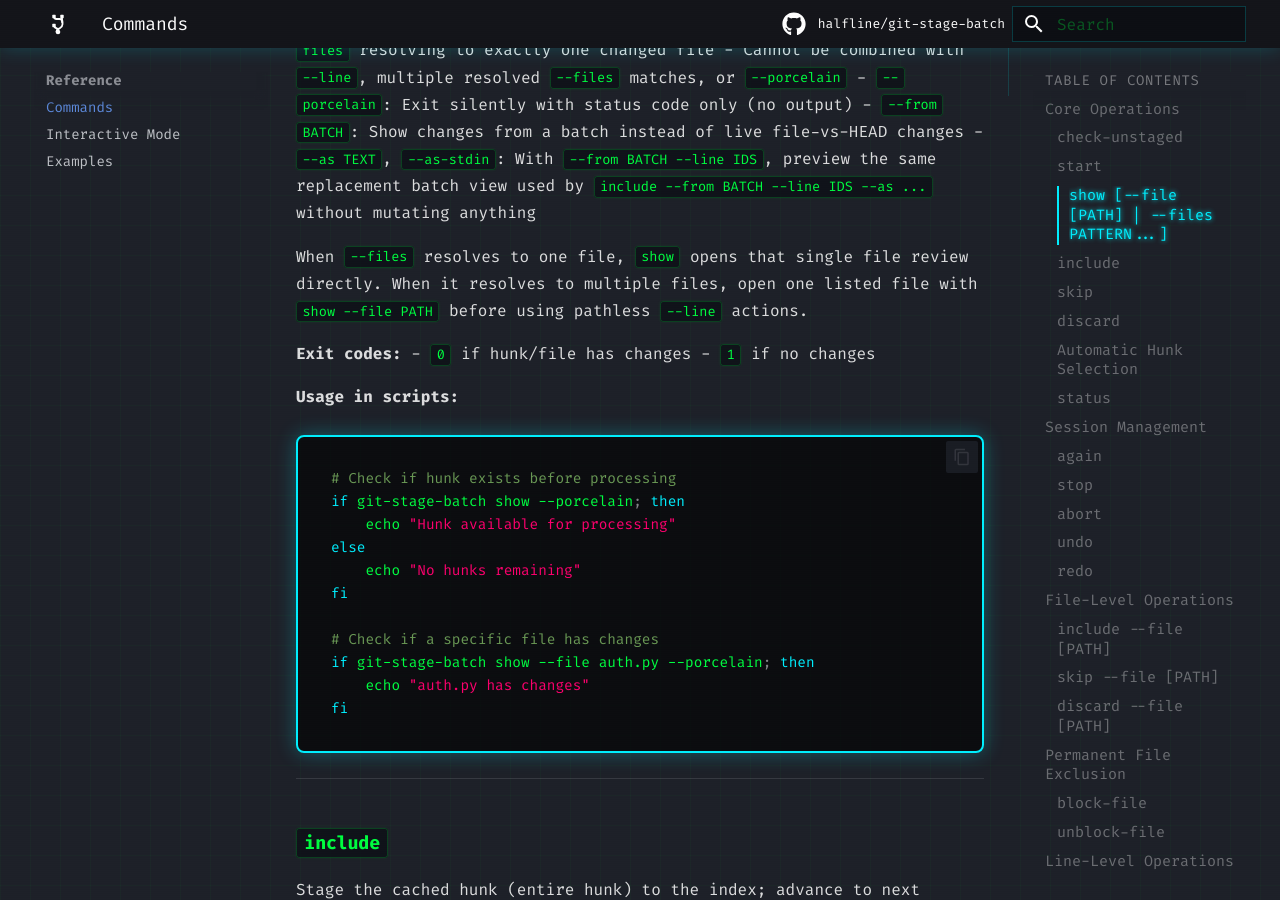
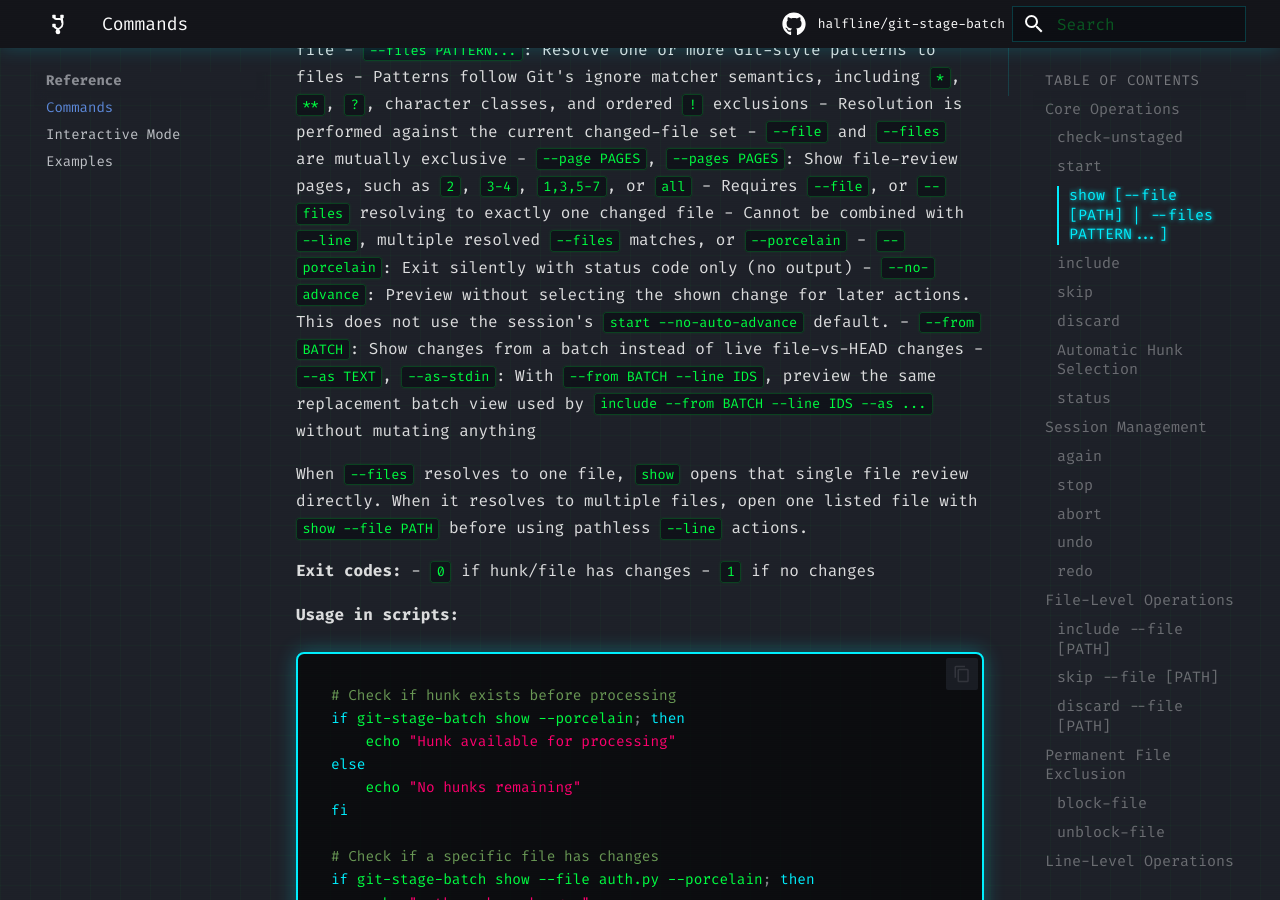
Before and after one commit to halfline/git-stage-batch, an MkDocs documentation site: the page built from docs/commands.md, in a window 1280 px wide and 900 px high, scrolled down 4162 px. Built offline with MkDocs 1.6.1 and Material for MkDocs 9.7.7, drawn with Linux system fonts in a browser that asks for light colours; comment, search, counter and statistics services are not loaded; some of the changed text lies outside the part shown.

Commit message:
docs: Document non-advancing show previews
The command reference describes how show opens the selected hunk, file
reviews, matched-file lists, and batch views. It already explains that
start's automatic-selection preference controls later action commands.

Users reading the reference would not know that show now has a preview mode
that leaves the current selection untouched. The reference also needs to
avoid presenting the compatibility alias as another public spelling.

This commit addresses that by documenting the public --no-advance spelling
in the show section and by stating that the behavior is independent of the
start --no-auto-advance default.

This commit completes the non-advancing show preview series by matching the
public command reference to the advertised CLI surface.

````diff
--- a/docs/commands.md
+++ b/docs/commands.md
@@ -53,6 +53,11 @@ Display the cached "selected" hunk, one file review, or a matched-files list.
 **Show selected hunk:**
 ```
 ❯ git-stage-batch show
+```
+
+**Peek at the next hunk without selecting it:**
+```
+❯ git-stage-batch show --no-advance
 ```
 
 **Show all changes from selected hunk's file:**
@@ -134,6 +139,7 @@ actions, but not `--line`.
   - Requires `--file`, or `--files` resolving to exactly one changed file
   - Cannot be combined with `--line`, multiple resolved `--files` matches, or `--porcelain`
 - `--porcelain`: Exit silently with status code only (no output)
+- `--no-advance`: Preview without selecting the shown change for later actions. This does not use the session's `start --no-auto-advance` default.
 - `--from BATCH`: Show changes from a batch instead of live file-vs-HEAD changes
 - `--as TEXT`, `--as-stdin`: With `--from BATCH --line IDS`, preview the same replacement batch view used by `include --from BATCH --line IDS --as ...` without mutating anything
 
````
